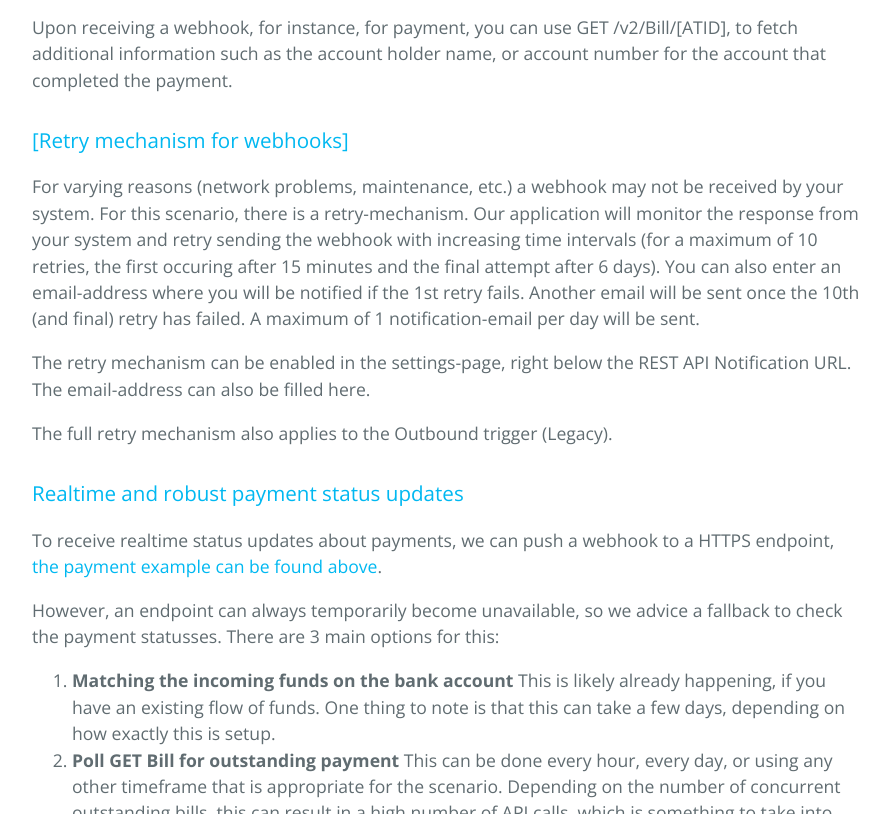
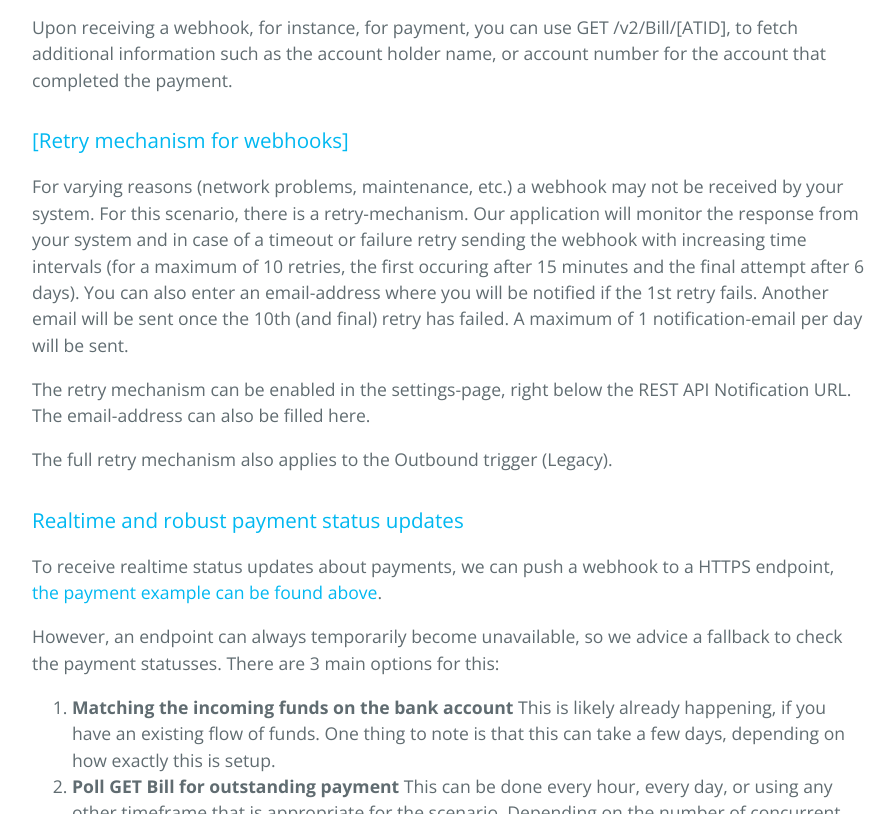
Before and after one commit to AcceptEmail/Examples, a Jekyll site: the page built from index.md, in a window 1280 px wide and 900 px high, scrolled down 6535 px, cut to the strip 86-900 px from the top of the window. Shown: the whole strip, without its empty margins (192-1086 px from the left). Built offline with Jekyll 4.4.1, drawn with Linux system fonts in a browser that asks for light colours.

Commit message:
text fix

```diff
--- a/index.md
+++ b/index.md
@@ -205,7 +205,7 @@ Upon receiving a webhook, for instance, for payment, you can use GET /v2/Bill/[A
 
 ### [Retry mechanism for webhooks]
 
-For varying reasons (network problems, maintenance, etc.) a webhook may not be received by your system. For this scenario, there is a retry-mechanism. Our application will monitor the response from your system and retry sending the webhook with increasing time intervals (for a maximum of 10 retries, the first occuring after 15 minutes and the final attempt after 6 days).
+For varying reasons (network problems, maintenance, etc.) a webhook may not be received by your system. For this scenario, there is a retry-mechanism. Our application will monitor the response from your system and in case of a timeout or failure retry sending the webhook with increasing time intervals (for a maximum of 10 retries, the first occuring after 15 minutes and the final attempt after 6 days).
 You can also enter an email-address where you will be notified if the 1st retry fails. Another email will be sent once the 10th (and final) retry has failed. A maximum of 1 notification-email per day will be sent.
 
 The retry mechanism can be enabled in the settings-page, right below the REST API Notification URL. The email-address can also be filled here.
```
